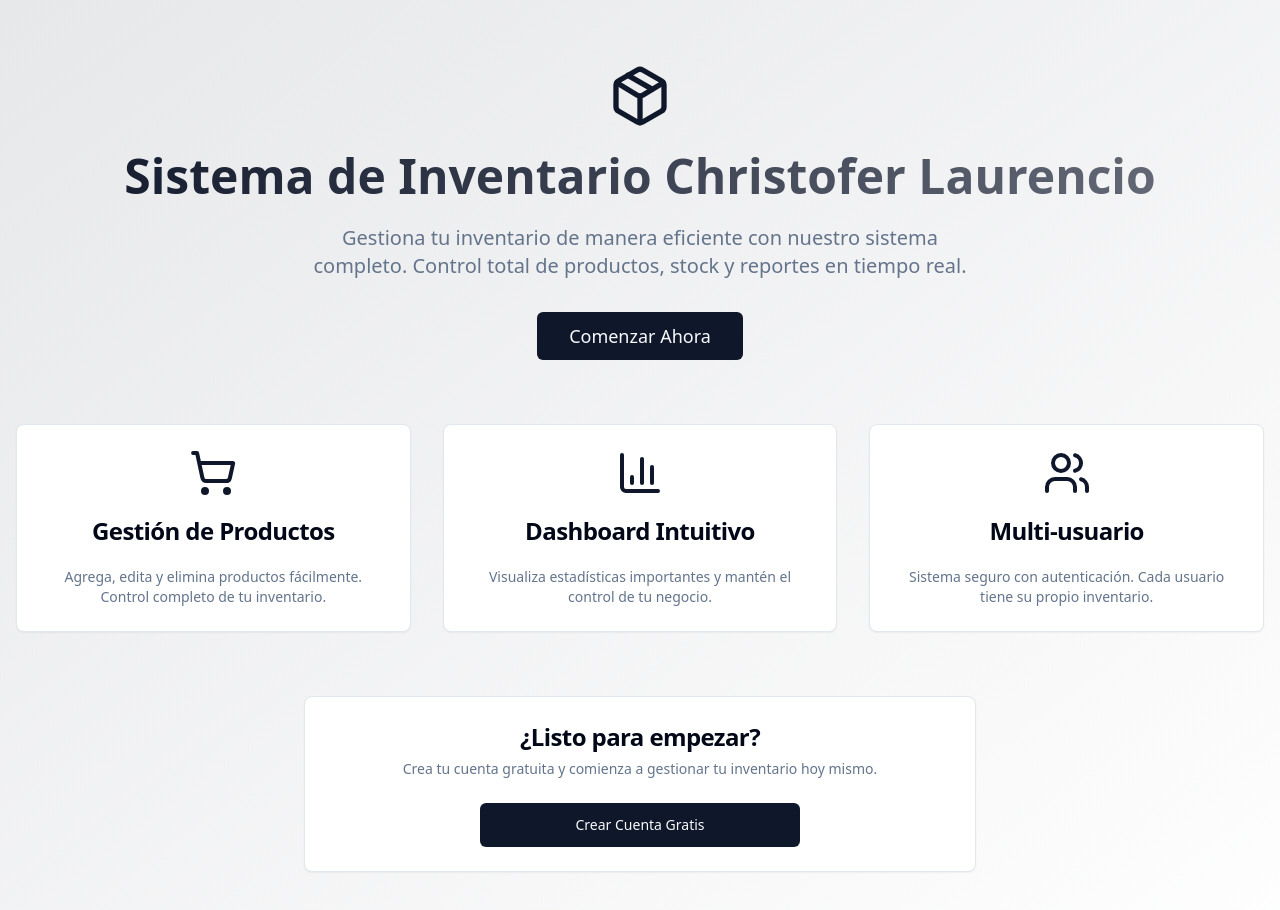
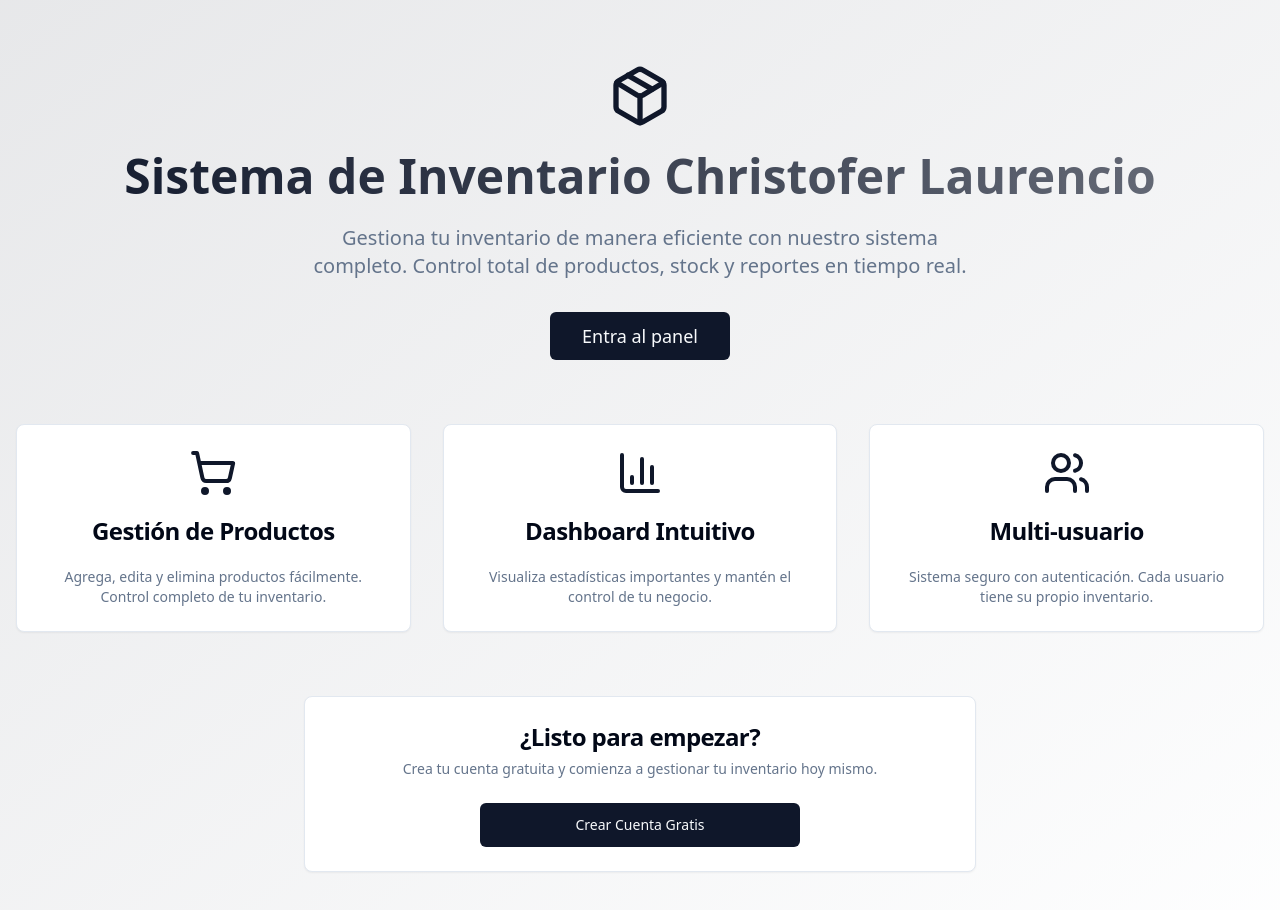
Before and after one commit to Laurensdevops/tarea3prog, a React (Vite) app: page / in a window 1280 px wide. Shown: the top 910 px of the page. Built offline with nearby package versions, Linux system fonts and the light colour scheme.

Commit message:
Cambio en el boto

```diff
--- a/src/pages/Index.tsx
+++ b/src/pages/Index.tsx
@@ -38,7 +38,7 @@ const Index = () => {
             Control total de productos, stock y reportes en tiempo real.
           </p>
           <Button asChild size="lg" className="text-lg px-8 py-6">
-            <a href="/auth">Comenzar Ahora</a>
+            <a href="/auth">Entra al panel</a>
           </Button>
         </div>
 
```
